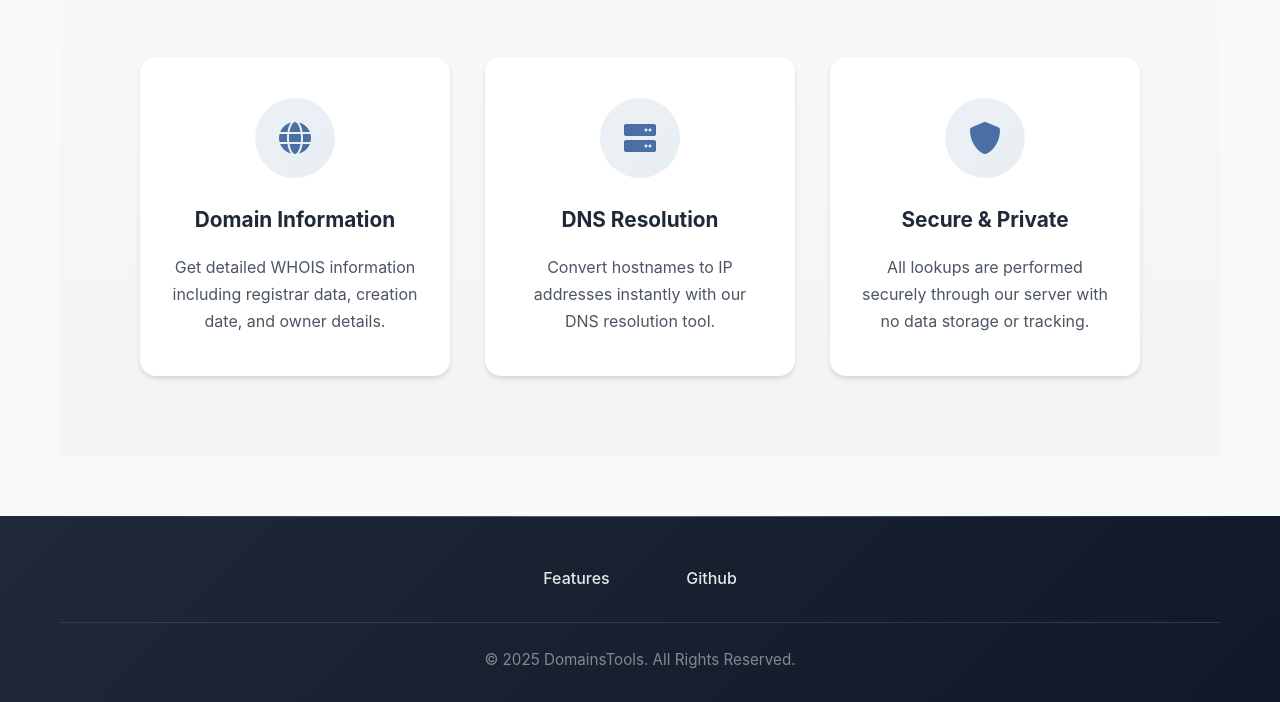
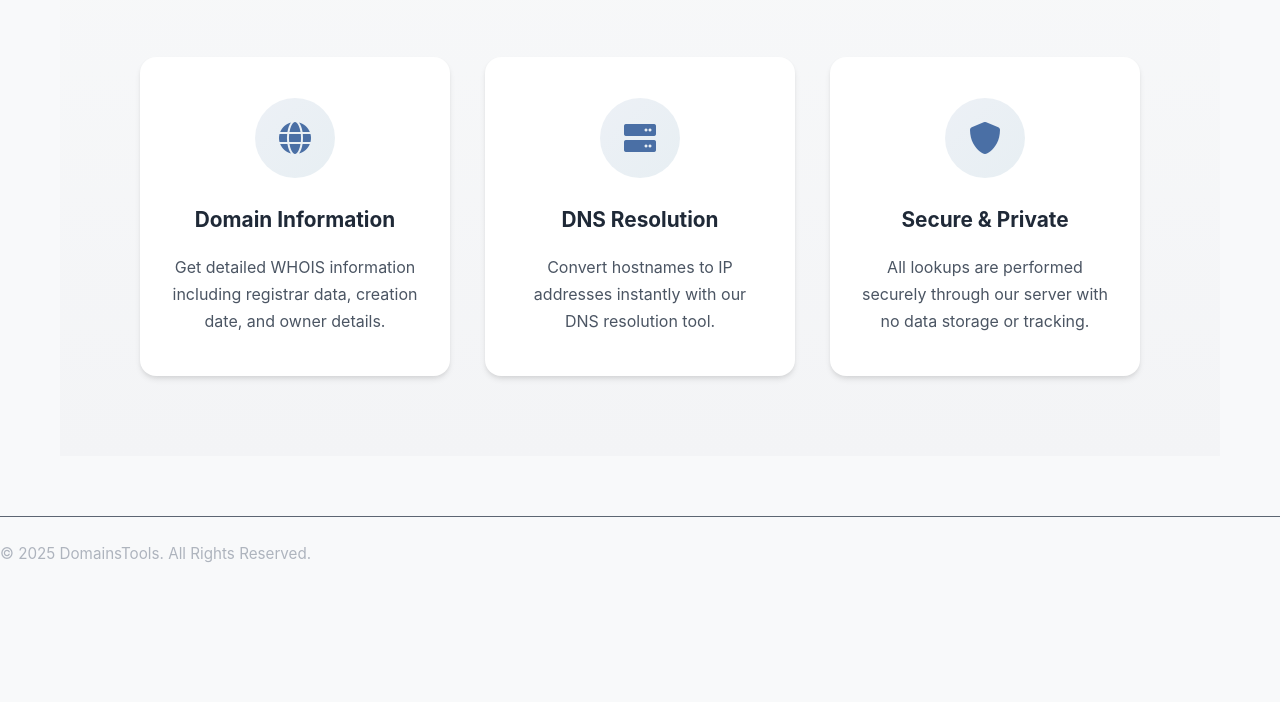
Before and after one commit to RidwanzAnphelibelll/DomainsTools, a website: page public/index.html in a window 1280 px wide. Shown: the part 804-1506 px from the top of the page. After the commit the page ends 1371 px from the top, so only its background shows below. Drawn offline with Linux system fonts and the light colour scheme.

Commit message:
Add files via upload

```diff
--- a/public/index.html
+++ b/public/index.html
@@ -8,7 +8,6 @@
     <link rel="stylesheet" href="https://cdnjs.cloudflare.com/ajax/libs/font-awesome/6.0.0-beta3/css/all.min.css">
     <link rel="stylesheet" href="css/styles.css">
 </head>
-
 <body>
     <header class="header">
         <div class="header-nav">
@@ -17,6 +16,7 @@
             </button>
             <div class="nav-menu" id="nav-menu">
                 <a href="#features"><i class="fas fa-star"></i>Features</a>
+                <a href="https://github.com/RidwanzAnphelibelll/DomainsTools"><i class="fab fa-github"></i>Github</a>
             </div>
         </div>
         <div class="header-content">
@@ -119,13 +119,6 @@
         </div>
     </div>
 
-   <footer>
-        <div class="footer-content">
-            <div class="footer-links">
-                <a href="#features">Features</a>
-                <a href="https://github.com/RidwanzAnphelibelll/DomainsTools">Github</a>
-            </div>
-
             <div class="copyright">
                 <p>&copy; <span id="year"></span> DomainsTools. All Rights Reserved.</p>
             </div>
```
